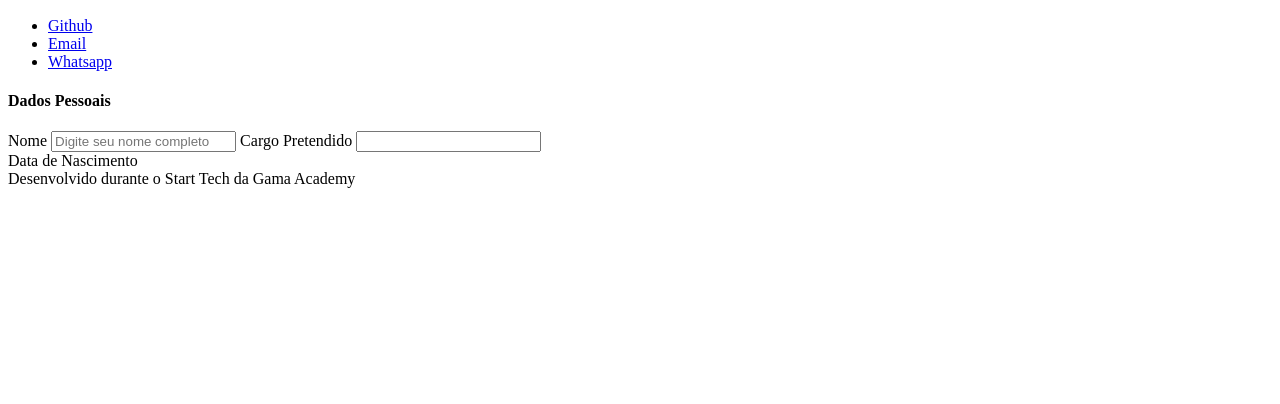
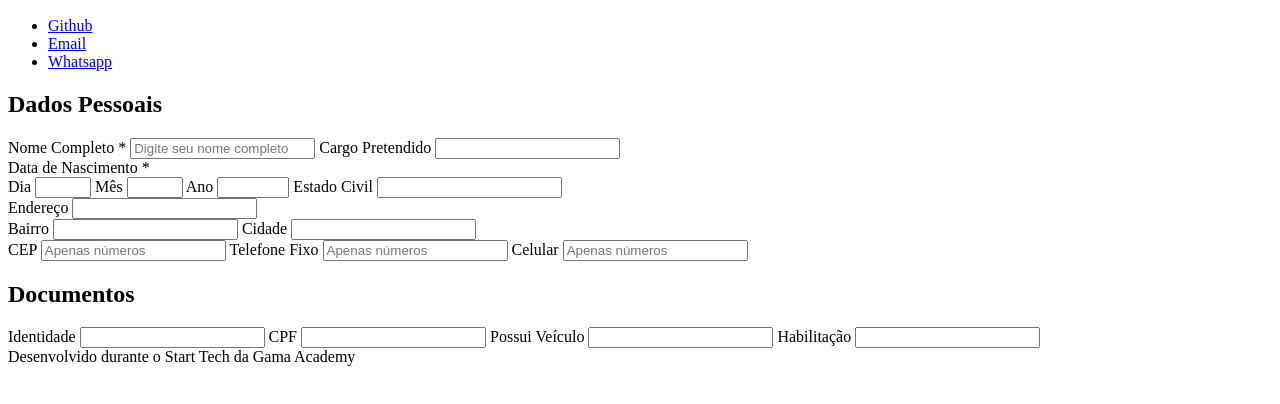
Before and after one commit to eurobsonrosa/formulario-jobsnet, a plain HTML site: page index.html in a window 1280 px wide. Shown: the part 76-480 px from the top of the page. Drawn offline with Linux system fonts and the light colour scheme.

Commit message:
criada a estrtutra do formulário

```diff
--- a/index.html
+++ b/index.html
@@ -30,16 +30,78 @@
 </header>
 
 <body>
-    <div>
-        <h4>Dados Pessoais</h4>
-    </div>
+
     <section id="container">
-        <label>Nome</label>
-        <input type="text" id="nome" placeholder="Digite seu nome completo"/>
+        <div>
+            <h2>Dados Pessoais</h2>
+        </div>
+        <label>Nome Completo *</label>
+        <input type="text" id="nome" placeholder="Digite seu nome completo" />
         <label>Cargo Pretendido</label>
-        <input id= "cargo" type="text"/>
+        <input id="cargo" type="text" />
         <div>
-            <label>Data de Nascimento</label>
+            <div><label>Data de Nascimento *</label> </div>
+            <label>Dia</label>
+            <input type="number" min="1" max="31" />
+            <label>Mês</label>
+            <input type="number" min="1" max="12" />
+            <label>Ano</label>
+            <input type="number" min="1900" max="2002">
+
+            <label>Estado Civil</label>
+            <input placceholder="Seu estado Civil" id="estadoCivil" list="estadosCivis" />
+            <datalist id="estadosCivis">
+                <option value="Solteiro(a)"></option>
+                <option value="Casado(a)"></option>
+                <option value="Divorciado(a)"></option>
+                <option value="Viúvo(a)"></option>
+            </datalist>
+
+            <div>
+                <div>
+                    <label>Endereço</label>
+                    <input type="text" id="endereco">
+                </div>
+                <div>
+                    <label>Bairro</label>
+                    <input type="text" id="bairro">
+                    <label>Cidade</label id="cidade">
+                    <input type="text">
+                </div>
+            </div>
+            <div>
+                <label>CEP</label>
+                <input placeholder="Apenas números" type="number">
+                <label>Telefone Fixo</label>
+                <input placeholder="Apenas números" type="number" id="telefone">
+                <label>Celular</label>
+                <input placeholder="Apenas números" type="number" id="celular">
+            </div>
+        </div>
+        <div>
+            <h2>Documentos</h2>
+            <div>
+                <label>Identidade</label>
+                <input type="number">
+
+                <label>CPF</label>
+                <input type="number" id="cpf">
+
+                <label>Possui Veículo</label>
+                <input type="text" id="veiculo" list="possuiveiculo">
+                <datalist id="possuiveiculo">
+                    <option value="SIM"></option>
+                    <option value="NÃO"></option>
+                </datalist>
+
+                <label >Habilitação</label>
+                <input type="text"id="habilitacao" list="categoriasHabilitacao">
+                <datalist id="categoriasHabilitacao">
+                    <option value="A"></option>
+                    <option value="B"></option>
+                    <option value="AB"></option>
+                </datalist>
+            </div>
         </div>
     </section>
     </section>
```
